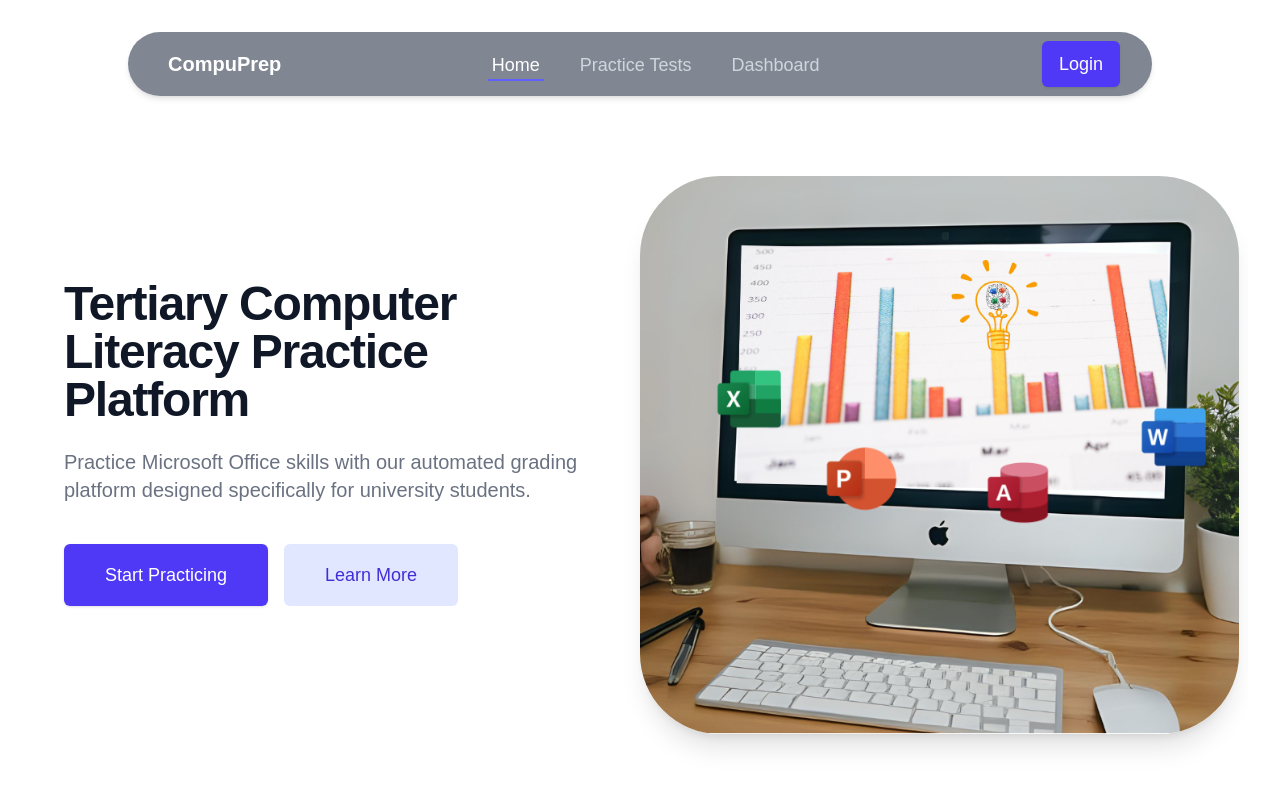
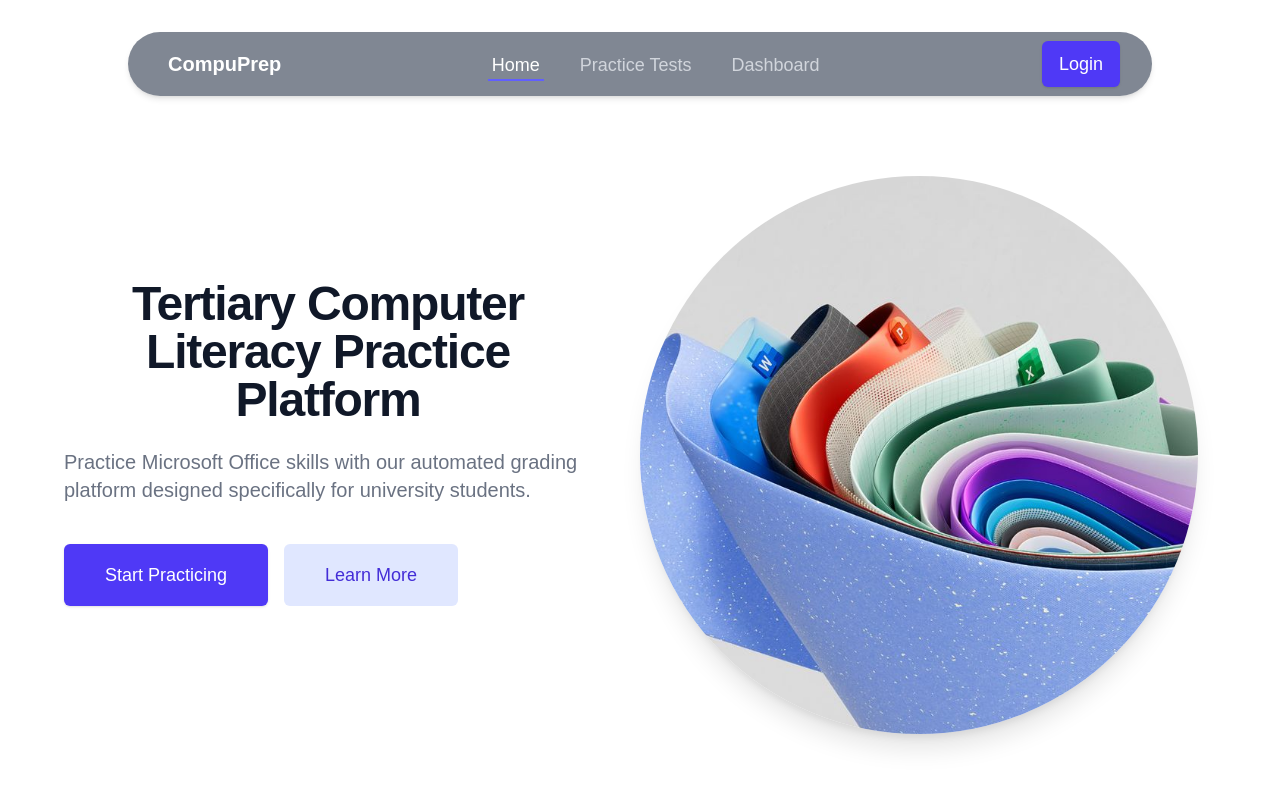
Before and after one commit to Kubayi-ND/compuprep, a Next.js app: page / in a window 1280 px wide. Shown: the top 800 px of the page. Built offline with nearby package versions, Linux system fonts and the light colour scheme.

Commit message:
updated hero image

```diff
--- a/src/components/Hero.tsx
+++ b/src/components/Hero.tsx
@@ -10,7 +10,7 @@ const Hero = () => {
             <div>
               <div>
                 <div className="mt-6 sm:max-w-xl">
-                  <h1 className="text-4xl font-extrabold text-gray-900 tracking-tight sm:text-5xl">
+                  <h1 className="text-4xl font-extrabold text-gray-900 tracking-tight sm:text-5xl text-center">
                     Tertiary Computer Literacy Practice Platform
                   </h1>
                   <p className="mt-6 text-xl text-gray-500">
@@ -67,8 +67,8 @@ const Hero = () => {
               </div> */}
               <div className="relative pl-4 -mr-40 sm:mx-auto sm:max-w-3xl sm:px-0 lg:max-w-none lg:h-full ">
                 <Image
-                  className="w-full rounded-[80px] shadow-xl lg:h-full lg:w-auto lg:max-w-none"
-                  src="/hero-image.png"
+                  className="w-full rounded-full shadow-xl lg:h-full lg:w-auto lg:max-w-none"
+                  src="/hero-image.jpeg"
                   alt="Computer Literacy"
                   width={500}
                   height={500}
```
Also changed, not shown: public/hero-image.jpeg (added), public/hero-image.png (deleted).
